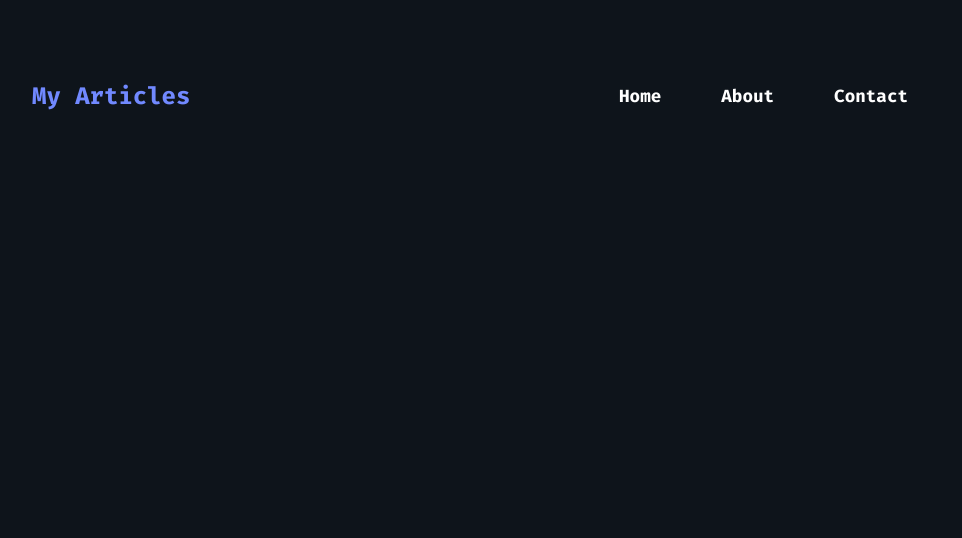
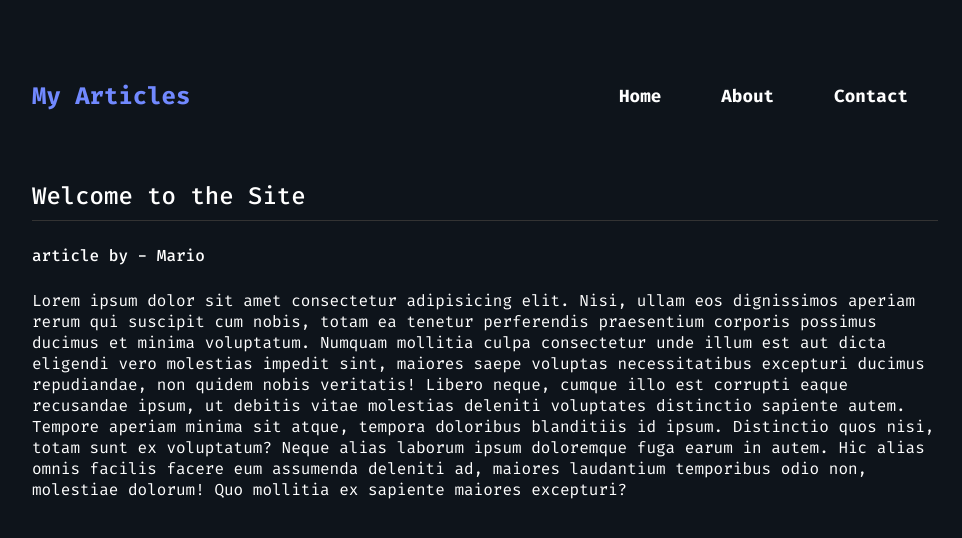
Before and after one commit to suryavishakan/react-blog-app, a React (Create React App) app: page /article/1 in a window 1280 px wide. Shown: the top 538 px of the page, without its empty margins (155-1117 px from the left). Built offline with nearby package versions, Linux system fonts and the light colour scheme; data requests are answered from the project's data file.

Commit message:
completed the logic

```diff
--- a/src/App.js
+++ b/src/App.js
@@ -3,6 +3,7 @@
   Route,
   Switch,
   NavLink,
+  Redirect,
 } from "react-router-dom";
 import "./App.css";
 
@@ -10,6 +11,7 @@
 import Home from "./pages/Home";
 import About from "./pages/About";
 import Contact from "./pages/Contact";
+import Article from "./pages/Article";
 
 function App() {
   return (
@@ -35,6 +37,12 @@
           <Route path="/contact">
             <Contact />
           </Route>
+          <Route path="/article/:id">
+            <Article />
+          </Route>
+          <Route path="*">
+            <Redirect to="/" />
+          </Route>
         </Switch>
       </Router>
     </div>
--- /dev/null
+++ b/src/pages/Article.css
@@ -0,0 +1,13 @@
+.article-section h2 {
+  padding: 0.5rem 0;
+  border-bottom: 1px solid rgb(51, 51, 51);
+}
+
+.article-section h4 {
+  margin: 1.5rem 0;
+}
+
+.article-section h2,
+.article-section h4 {
+  font-weight: 500;
+}
--- /dev/null
+++ b/src/pages/Article.js
@@ -0,0 +1,43 @@
+import React from "react";
+import { useParams, useHistory } from "react-router-dom";
+import { useFetch } from "../hooks/useFetch";
+import { useEffect } from "react";
+
+// styles
+import "./Article.css";
+
+const Article = () => {
+  const { id } = useParams();
+  const url = `http://localhost:3000/articles/${id}`;
+  const { data: article, error } = useFetch(url);
+  const history = useHistory();
+
+  // redirect the user
+  useEffect(() => {
+    if (error) {
+      setTimeout(() => {
+        history.push("/");
+      }, 2000);
+    }
+  }, [error, history]);
+
+  return (
+    <div>
+      {error && (
+        <div>
+          <h3>404 Error</h3>
+          <p>{error}</p>
+        </div>
+      )}
+      {article && (
+        <div className="article-section">
+          <h2>{article.title}</h2>
+          <h4>article by - {article.author}</h4>
+          <p>{article.body}</p>
+        </div>
+      )}
+    </div>
+  );
+};
+
+export default Article;
--- a/src/pages/Contact.js
+++ b/src/pages/Contact.js
@@ -1,7 +1,11 @@
 import React from "react";
+import { useLocation } from "react-router-dom";
 
 const Contact = () => {
-  return <div>Contact</div>;
+  const queryString = useLocation().search;
+  const queryParams = new URLSearchParams(queryString);
+  const name = queryParams.get("name");
+  return <div>Contact {name}</div>;
 };
 
 export default Contact;
--- a/src/pages/Home.css
+++ b/src/pages/Home.css
@@ -5,7 +5,21 @@
   margin-top: 20px;
 }
 
+.home h2 {
+  font-size: 1.4rem;
+}
+
+.home .card h3,
+.home h2 {
+  font-weight: 500;
+}
+
 .home .card p {
   color: rgb(201, 200, 200);
-  margin-top: 0.5rem;
+  margin: 0.7rem 0;
 }
+
+.home .card a {
+  text-decoration: none;
+  color: #fff;
+}
--- a/src/pages/Home.js
+++ b/src/pages/Home.js
@@ -1,5 +1,6 @@
 import React from "react";
 import { useFetch } from "../hooks/useFetch";
+import { Link } from "react-router-dom";
 
 // home styles
 import "./Home.css";
@@ -19,6 +20,7 @@
           <div key={article.id} className="card">
             <h3>{article.title}</h3>
             <p>{article.author}</p>
+            <Link to={`/article/${article.id}`}>Read more...</Link>
           </div>
         ))}
     </div>
```
